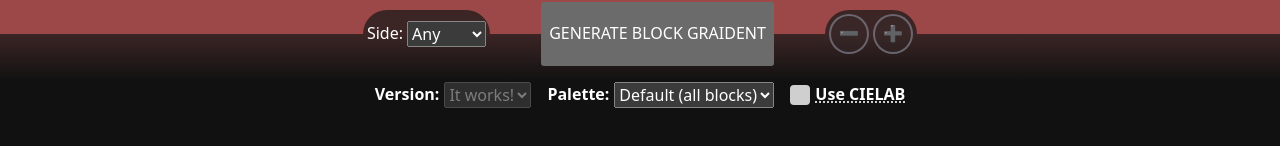
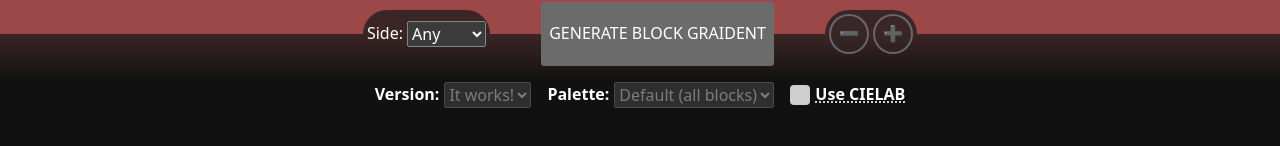
Before and after one commit to 1280px/hueblocks, a Vue app in the folder vueblocks/: page / in a window 1280 px wide. Shown: the part 440-586 px from the top of the page. Built offline with nearby package versions, Linux system fonts and the light colour scheme.

Commit message:
Base dir fix and file load handling updates; Add test data

```diff
--- a/vueblocks/data/subdir/_blockdata.json
+++ b/vueblocks/data/subdir/_blockdata.json
@@ -1,5 +1,23 @@
 [
+    "Timestamp string (will be stripped away — maybe I should consider logging it at least)",
     {
-
+      "name": "Test Texture",
+      "texture": "test.png",
+      "rgb": [
+        255,
+        255,
+        255
+      ],
+      "lab": [
+        100.00,
+        0.00,
+        0.00
+      ],
+      "sides": [
+        "north",
+        "south",
+        "east",
+        "west"
+      ]
     }
 ]
--- a/vueblocks/src/stores/GlobalStore.js
+++ b/vueblocks/src/stores/GlobalStore.js
@@ -35,12 +35,20 @@ export const useGlobalStore = defineStore('GlobalStore', () => {
     // })
 
 
-    const blocksetsPath = '/_blocksets.json'
+    // https://vite.dev/guide/env-and-mode
+    const _baseUrl = import.meta.env.BASE_URL !== '/' ? import.meta.env.BASE_URL : '.'
+
+    const blocksetsPath = _baseUrl + '/' + '_blocksets.json'
     const blocksetsData = ref(null)
 
     const loadBlocksetsData = async () => {
         const res = await fetch(blocksetsPath)
-        blocksetsData.value = await res.json()
+        const json = await res.json()
+
+        // If blocksets data not found, we are really really screwed
+        blocksetsData.value = json.length ? json : [{
+            name: 'Error!!! No data found'
+        }]
     }
 
     let _currBlocksetIdx = 0
@@ -57,19 +65,22 @@ export const useGlobalStore = defineStore('GlobalStore', () => {
         if (!blocksetsData.value) {
             return undefined
         }
-        return blocksetsData?.value[_currBlocksetIdx]?.dir
+        return _baseUrl + '/' + blocksetsData?.value[_currBlocksetIdx]?.dir
     })
 
 
     const currBlocksetBlockdata = ref(null)
     const loadBlocksetBlockdata = async () => {
-        const res = await fetch(currBlocksetDir.value + '/_blockdata.json')
+        const res = await fetch(currBlocksetDir.value + '/' + '_blockdata.json')
         currBlocksetBlockdata.value = await res.json()
     }
     const currBlocksetPalettes = ref(null)
     const loadBlocksetPalettes = async () => {
-        const res = await fetch(currBlocksetDir.value + '/_palettes.json')
-        currBlocksetPalettes.value = await res.json()
+        const res = await fetch(currBlocksetDir.value + '/' + '_palettes.json')
+        const json = await res.json()
+
+        // If no palettes found, we're okay, just don't add anything
+        currBlocksetPalettes.value = json.keys().length ? json : []
 
         // Also add default pseudo-palette
         currBlocksetPalettes.value.unshift({
--- a/vueblocks/vite.config.js
+++ b/vueblocks/vite.config.js
@@ -4,16 +4,17 @@ import { defineConfig } from 'vite'
 import vue from '@vitejs/plugin-vue'
 import vueDevTools from 'vite-plugin-vue-devtools'
 
-export default defineConfig({
+export default defineConfig(({ mode }) => ({
   plugins: [
     vue(),
     vueDevTools(),
   ],
-  base: "/hueblocks-new",
+  // Use base URL for GH Pages deploy, do not use it otherwise
+  base: mode === 'development' ? '/' : '/hueblocks-new',
   publicDir: "data",
   resolve: {
     alias: {
       '@': fileURLToPath(new URL('./src', import.meta.url))
     },
   }
-})
+}))
```
Also changed, not shown: vueblocks/data/subdir/test.png (added).
